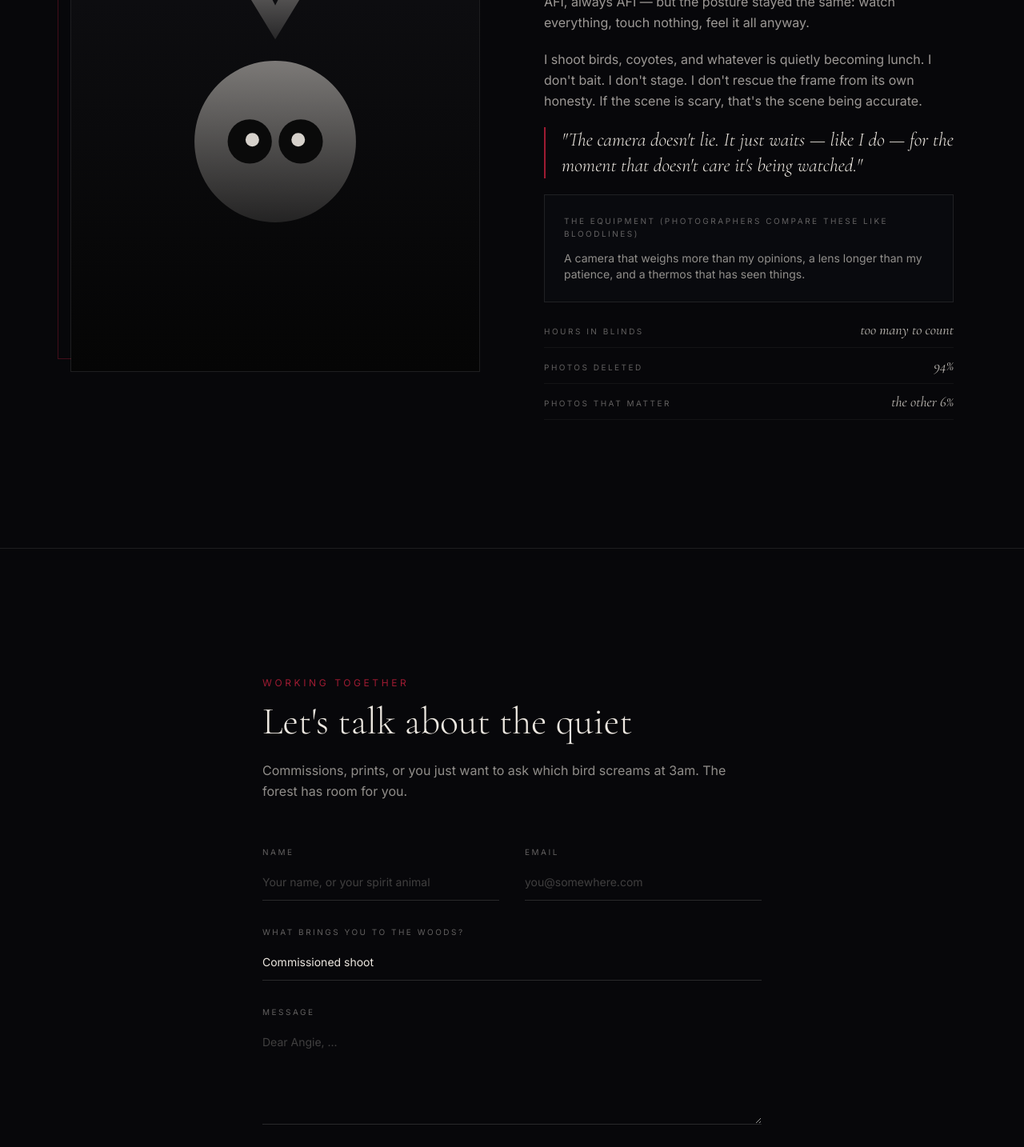
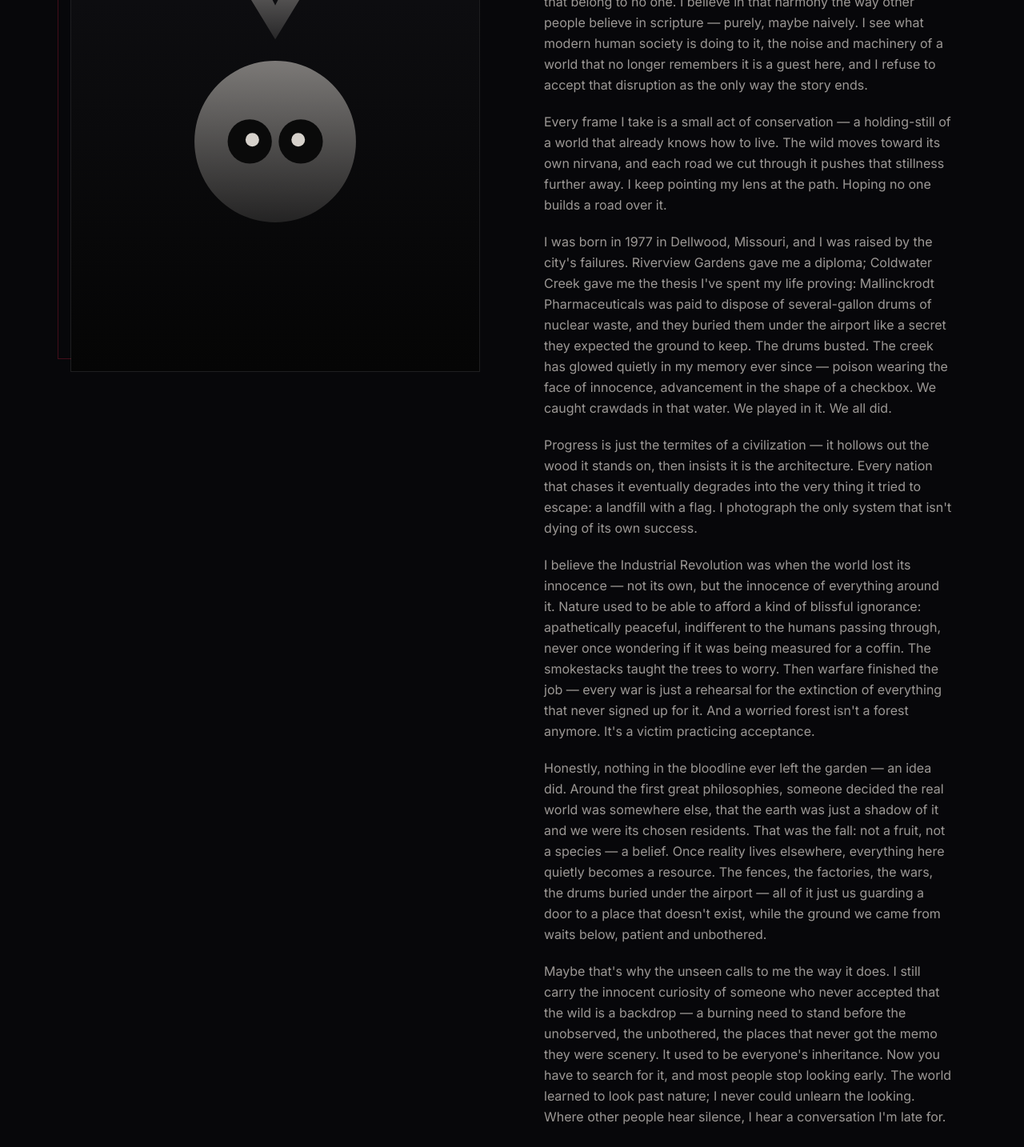
Before and after one commit to geekhaus314/angie-viefhaus, a React (Vite) app: page / in a window 1280 px wide. Shown: the part 4840-6274 px from the top of the page at 80% size. Built offline with nearby package versions, Linux system fonts and the light colour scheme.

Commit message:
Rewrite About copy: philosophical deviation, Coldwater Creek, nature passion

```diff
--- a/src/components/About.tsx
+++ b/src/components/About.tsx
@@ -29,9 +29,63 @@ export default function About() {
           <Reveal delay={100}>
             <div className="mt-8 space-y-5 text-sm leading-relaxed text-bone/65 sm:text-base">
               <p>
-                I spent my youth as a MySpace emo and my adulthood as a woman who stands very
-                still in forests. The music changed — I still listen to AFI, always AFI — but
-                the posture stayed the same: watch everything, touch nothing, feel it all anyway.
+                I photograph what nature looks like when it is whole: animals mid-thought,
+                forests holding their breath, the quiet harmony of things that belong to no one.
+                I believe in that harmony the way other people believe in scripture — purely,
+                maybe naively. I see what modern human society is doing to it, the noise and
+                machinery of a world that no longer remembers it is a guest here, and I refuse
+                to accept that disruption as the only way the story ends.
+              </p>
+              <p>
+                Every frame I take is a small act of conservation — a holding-still of a world
+                that already knows how to live. The wild moves toward its own nirvana, and each
+                road we cut through it pushes that stillness further away. I keep pointing my
+                lens at the path. Hoping no one builds a road over it.
+              </p>
+              <p>
+                I was born in 1977 in Dellwood, Missouri, and I was raised by the city's
+                failures. Riverview Gardens gave me a diploma; Coldwater Creek gave me the
+                thesis I've spent my life proving: Mallinckrodt Pharmaceuticals was paid to
+                dispose of several-gallon drums of nuclear waste, and they buried them under
+                the airport like a secret they expected the ground to keep. The drums busted.
+                The creek has glowed quietly in my memory ever since — poison wearing the face
+                of innocence, advancement in the shape of a checkbox. We caught crawdads in
+                that water. We played in it. We all did.
+              </p>
+              <p>
+                Progress is just the termites of a civilization — it hollows out the wood it
+                stands on, then insists it is the architecture. Every nation that chases it
+                eventually degrades into the very thing it tried to escape: a landfill with a
+                flag. I photograph the only system that isn't dying of its own success.
+              </p>
+              <p>
+                I believe the Industrial Revolution was when the world lost its innocence — not
+                its own, but the innocence of everything around it. Nature used to be able to
+                afford a kind of blissful ignorance: apathetically peaceful, indifferent to the
+                humans passing through, never once wondering if it was being measured for a
+                coffin. The smokestacks taught the trees to worry. Then warfare finished the
+                job — every war is just a rehearsal for the extinction of everything that never
+                signed up for it. And a worried forest isn't a forest anymore. It's a victim
+                practicing acceptance.
+              </p>
+              <p>
+                Honestly, nothing in the bloodline ever left the garden — an idea did. Around
+                the first great philosophies, someone decided the real world was somewhere else,
+                that the earth was just a shadow of it and we were its chosen residents. That
+                was the fall: not a fruit, not a species — a belief. Once reality lives
+                elsewhere, everything here quietly becomes a resource. The fences, the
+                factories, the wars, the drums buried under the airport — all of it just us
+                guarding a door to a place that doesn't exist, while the ground we came from
+                waits below, patient and unbothered.
+              </p>
+              <p>
+                Maybe that's why the unseen calls to me the way it does. I still carry the
+                innocent curiosity of someone who never accepted that the wild is a backdrop — a
+                burning need to stand before the unobserved, the unbothered, the places that
+                never got the memo they were scenery. It used to be everyone's inheritance. Now
+                you have to search for it, and most people stop looking early. The world
+                learned to look past nature; I never could unlearn the looking. Where other
+                people hear silence, I hear a conversation I'm late for.
               </p>
               <p>
                 I shoot birds, coyotes, and whatever is quietly becoming lunch. I don't bait. I
```
